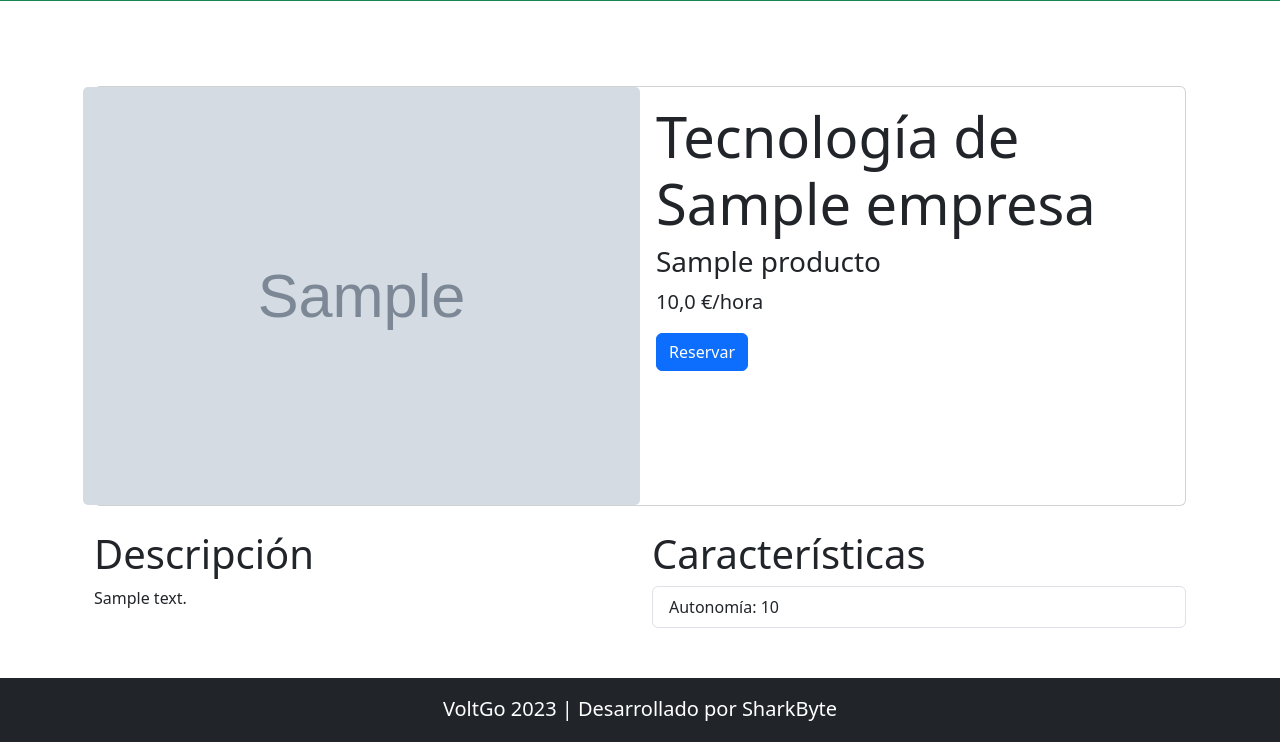
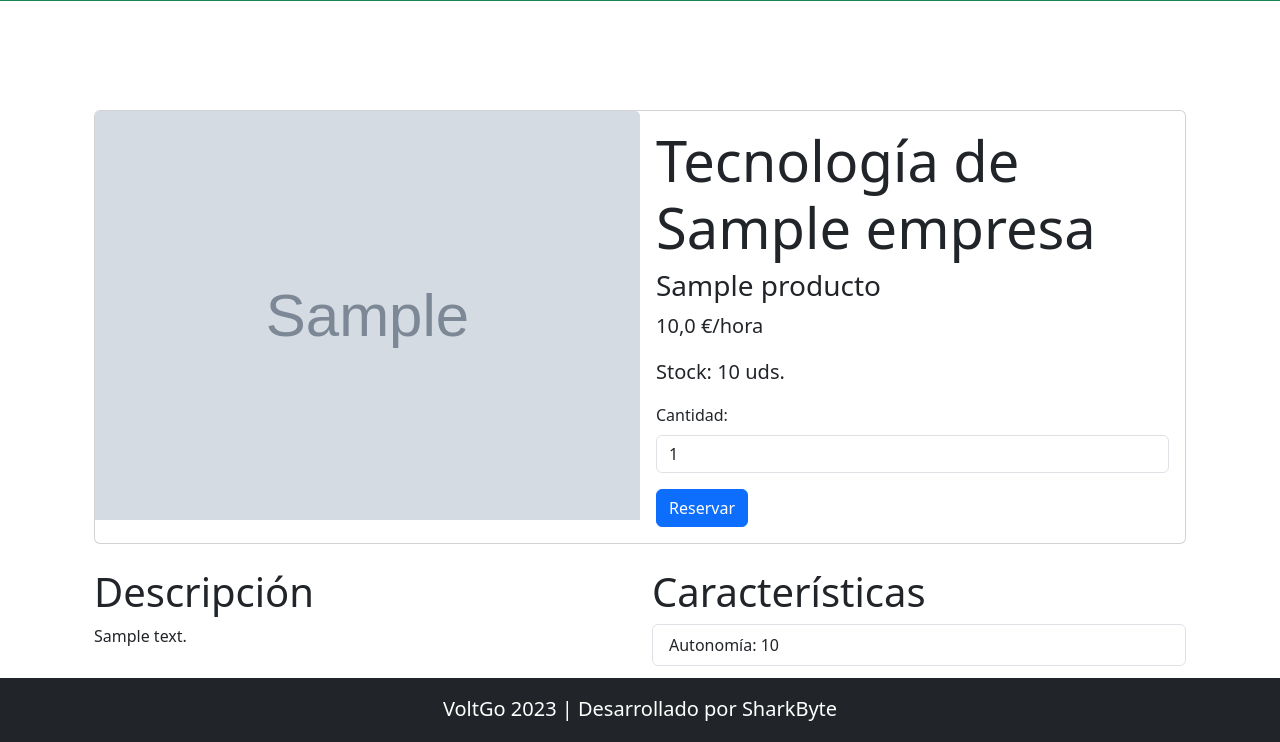
Before and after one commit to pgpi-2-06-l4/volt-go, a Django app: page /productos/1/ in a window 1280 px wide. Shown: the part 58-800 px from the top of the page. Run offline with Django 4.2, Linux system fonts and the light colour scheme; tables that the repository leaves empty hold one stand-in row (values such as "Sample post"); grey boxes marked "Sample" are stand-in pictures; parts of the project's set-up code (start-up, migrations or seed data) failed here and were passed over; some libraries are stand-ins or nearby versions.

Commit message:
fix(producto): implementa selección de cantidad a reservar en vista detalle
Relacionado con #6

```diff
--- a/voltgo/producto/models.py
+++ b/voltgo/producto/models.py
@@ -43,6 +43,7 @@ class Producto(models.Model):
     descripcion = models.TextField(max_length=200, blank=True, null=True)
     url_imagen = models.URLField(null=False)
     precio_base = models.FloatField(null=False, default=0.0)
+    stock = models.PositiveIntegerField(null=False, default=1)
 
     empresa = models.ForeignKey(Empresa, on_delete=models.CASCADE, null=False)
     caracteristicas = models.ManyToManyField(Caracteristica)
--- a/voltgo/producto/templates/detalle.html
+++ b/voltgo/producto/templates/detalle.html
@@ -1,14 +1,14 @@
 {% extends "base.html" %}
 
 {% block content %}
-<main class="container">
+<main class="container mt-4">
   <div class="card">
-    <div class="row no-gutters">
+    <div class="row g-0">
       <div class="col-md-6">
         <img
           src="{{ object.url_imagen }}"
           alt="Foto de {{ object.nombre }}"
-          class="card-img"
+          class="card-img-top"
         />
       </div>
       <div class="col-md-6">
@@ -16,35 +16,37 @@
           <h1 class="card-title display-4">Tecnología de {{ object.empresa.nombre }}</h1>
           <h2 class="h3">{{ object.nombre }}</h2>
           <p class="lead">{{ object.precio_base }} €/hora</p>
-          <a href="{% url 'agregar-al-carrito' pk=object.pk %}">
-            <button type="button" class="btn btn-primary">
-                Reservar
+          <p class="lead">Stock: {{ object.stock }} uds.</p>
+          <form method="post" action="{% url 'agregar-al-carrito' pk=object.pk %}">
+            {% csrf_token %}
+            <div class="mb-3">
+              <label for="cantidad" class="form-label">Cantidad:</label>
+              <input type="number" name="cantidad" id="cantidad" class="form-control" min="1" max="{{ object.stock }}" value="1">
+            </div>
+            <button type="submit" class="btn btn-primary">
+              Reservar
             </button>
-        </a>
+          </form>
         </div>
       </div>
     </div>
   </div>
 
   <div class="row mt-4">
-    <article class="col-md-6">
-      <div>
-        <h1>Descripción</h1>
-      </div>
+    <div class="col-md-6">
+      <h1>Descripción</h1>
       <p>{{ object.descripcion }}</p>
-    </article>
+    </div>
 
     {% if object.caracteristicas %}
-    <article class="col-md-6">
-      <div>
-        <h1>Características</h1>
-      </div>
+    <div class="col-md-6">
+      <h1>Características</h1>
       <ul class="list-group">
         {% for c in object.caracteristicas.all %}
         <li class="list-group-item">{{ c.get_nombre_display }}: {{ c.valor }}</li>
         {% endfor %}
       </ul>
-    </article>
+    </div>
     {% endif %}
   </div>
 </main>
--- a/voltgo/producto/views.py
+++ b/voltgo/producto/views.py
@@ -49,16 +49,22 @@ def catalogo(request):
     return render(request, 'catalogo.html', {'productos': productos_con_caracteristicas, 'form':form})
 
 def agregar_al_carrito(request, pk):
+
+    if request.method == 'POST':
+        cantidad = request.POST.get('cantidad')
+        print('cantidad ' + str(cantidad))
     producto = Producto.objects.get(pk=pk)
+
     if request.user.is_authenticated:
         item, creado = ItemCarrito.objects.get_or_create(usuario=request.user, producto=producto)
     else:
         session_key = request.session.session_key
         item, creado = ItemCarrito.objects.get_or_create(session_id=session_key, producto=producto)
 
-    if not creado:
-        item.cantidad += 1
-        item.save()
+    print('item cantidad: ' + str(item.cantidad))
+
+    item.cantidad = cantidad if creado else item.cantidad + 1
+    item.save()
     return redirect('carrito')
 
 def eliminar_del_carrito(request, pk):
```
Also changed, not shown: voltgo/producto/migrations/0008_producto_stock.py (added), voltgo/usuario/migrations/0013_merge_20231201_1240.py (added), voltgo/usuario/migrations/0014_alter_tarjetacredito_cvv.py (added).
